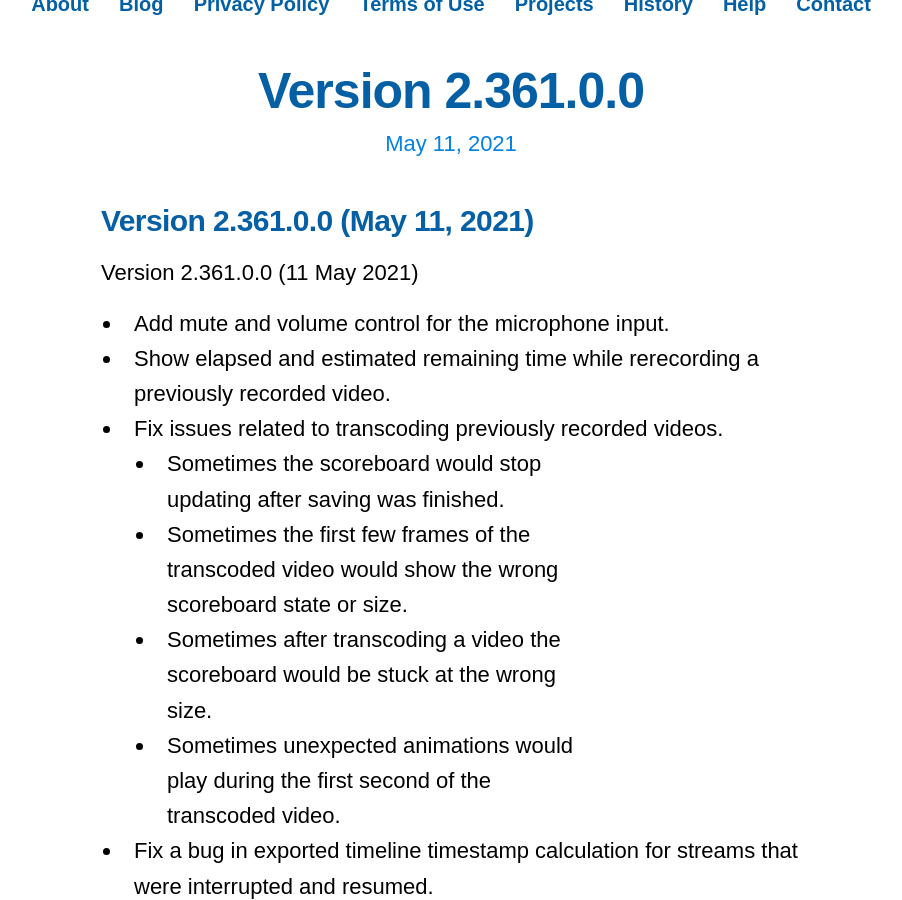
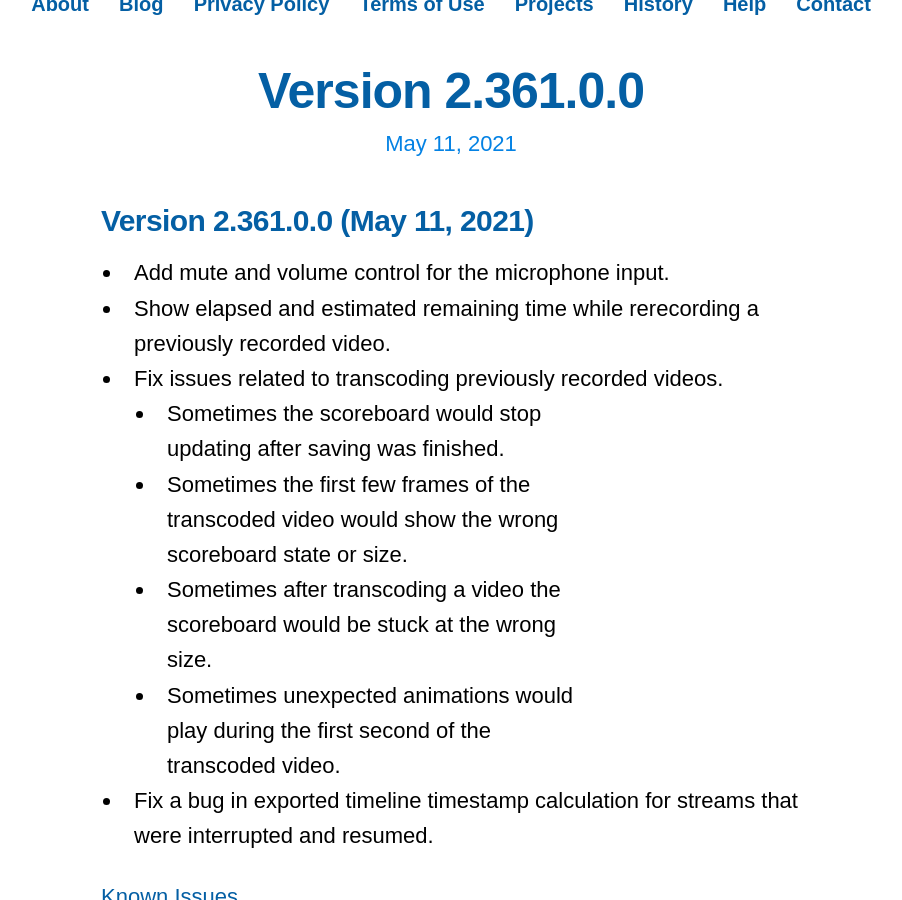
Before and after one commit to Zofware/www.simplesportscaster.com, a Jekyll site: the page built from docs/_releases/2021-05-11-version-2.361.0.0.md, in a window 1280 px wide and 900 px high, scrolled down 354 px. Shown: the whole window, without its empty margins (189-1091 px from the left). Built offline with Jekyll 4.4.1, drawn with Linux system fonts in a browser that asks for light colours; nearby versions of some CDN libraries; some web fonts are replaced; comment, search, counter and statistics services are not loaded.

Commit message:
Remove extra version number line.

```diff
--- a/docs/_releases/2021-05-11-version-2.361.0.0.md
+++ b/docs/_releases/2021-05-11-version-2.361.0.0.md
@@ -12,8 +12,6 @@ excerpt_separator: <!--more-->
 ---
 
 ### [Version 2.361.0.0 (May 11, 2021)]({{page.url}})
-
-Version 2.361.0.0 (11 May 2021)
 
 * Add mute and volume control for the microphone input.
 * Show elapsed and estimated remaining time while rerecording a previously recorded video.
```
